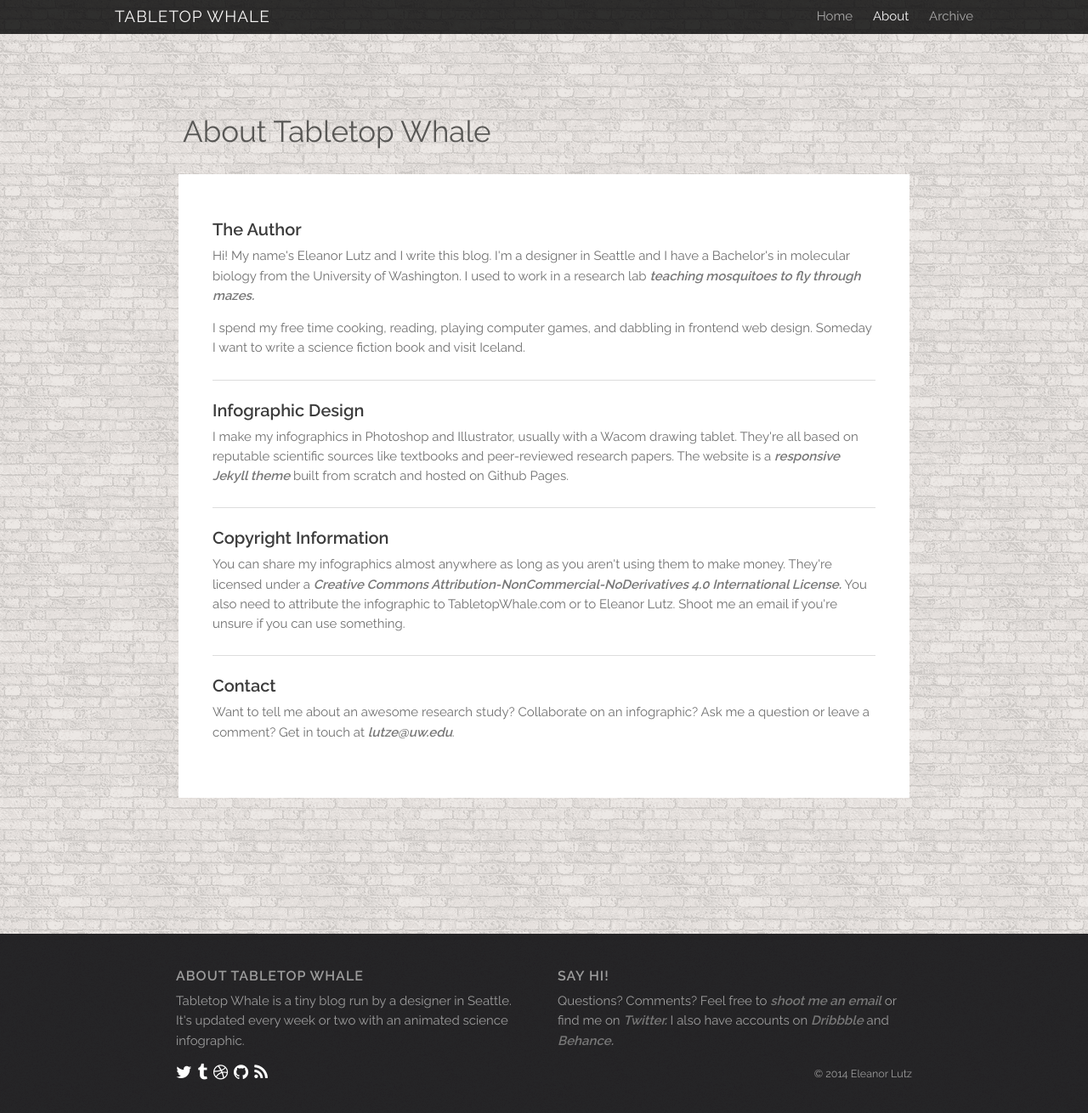
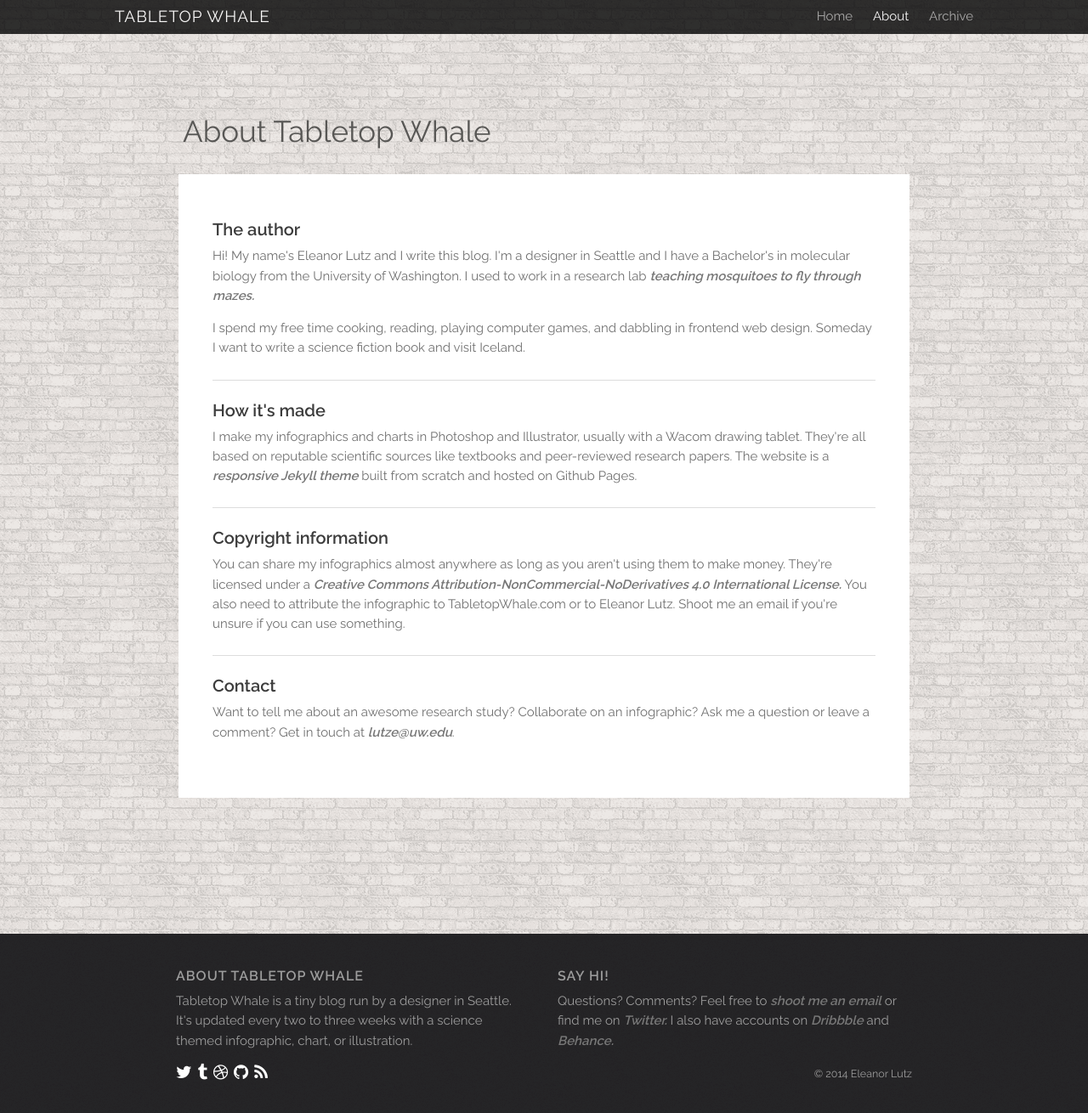
Before and after one commit to meishen1991/TabletopWhale.github.io, a Jekyll site: the page built from faq.html, in a window 1280 px wide and 1349 px high. Shown: the top 1310 px of the window at 85% size. Built offline with Jekyll 4.4.1, drawn with Linux system fonts in a browser that asks for light colours; nearby versions of some CDN libraries; Markdown is read by kramdown in place of the engine named in the settings.

Commit message:
slight changes to title, faq, and footer wording

```diff
--- a/_includes/footer.html
+++ b/_includes/footer.html
@@ -6,7 +6,7 @@
       <tr>
       <td class="footer-table-cell">
       	<h1> About Tabletop Whale </h1>
-        <p > Tabletop Whale is a tiny blog run by a designer in Seattle. It's updated every week or two with an animated science infographic. </p>
+         <p > Tabletop Whale is a tiny blog run by a designer in Seattle. It's updated every two to three weeks with a science themed infographic, chart, or illustration. </p>
         <p>
           <div class="font-icons">
             <a href="https://twitter.com/eleanor_lutz"      target="_blank"   >   <i class="fa fa-twitter"   >     </i>  </a>
@@ -27,7 +27,7 @@
     <div class="btn-show-600">
       <!-- 1 column footer for small screens -->
         <h1> About </h1>
-        <p > Tabletop Whale is a tiny blog run by a designer in Seattle. It's updated every week or two with an animated science infographic. </p>
+        <p > Tabletop Whale is a tiny blog run by a designer in Seattle. It's updated every two to three weeks with a science themed infographic, chart, or illustration. </p>
         <h1> Say Hi! </h1>
         <p> Questions? Comments? Feel free to <a href="mailto:lutze@uw.edu">shoot me an email</a> or find me on <a href="https://twitter.com/eleanor_lutz" target="_blank">Twitter.</a> I also have accounts on </a> <a href="http://dribbble.com/HellofromtheMoon" target="_blank">Dribbble</a> and <a href="http://behance.net/hellofromthemoon" target="_blank">Behance.</a> </p>
         <div class="font-icons">
--- a/_layouts/default.html
+++ b/_layouts/default.html
@@ -32,8 +32,8 @@
 {% if paginator.page == 1 %}
 <div class="title-container">
    <div class="title">
-      <h1>Tabletop Whale is an original science infographic blog.</h1>
-      <h2> Infographics made with love by a designer with a molecular biology degree. New designs published every two to three weeks. </h2>
+      <h1>Tabletop Whale is an original science illustration blog.</h1>
+      <h2> Made with love by a designer with a molecular biology degree. New charts, infographics, or illustrations published every two to three weeks. </h2>
   </div>
 </div>
 {% else %}
--- a/_layouts/faq.html
+++ b/_layouts/faq.html
@@ -35,15 +35,15 @@
 
 <div class="container">
   <main class="margin-small">
-          <h2>The Author</h2>
+          <h2>The author</h2>
           <p> Hi! My name's Eleanor Lutz and I write this blog. I'm a designer in Seattle and I have a Bachelor's in molecular biology from the University of Washington. I used to work in a research lab <a href="http://www.ncbi.nlm.nih.gov/pubmed/24737761" target="_blank">teaching mosquitoes to fly through mazes.</a></p><p>I spend my free time cooking, reading, playing computer games, and dabbling in frontend web design.  Someday I want to write a science fiction book and visit Iceland. </p>
           <hr class="faq-hr">
 
-          <h2> Infographic Design </h2>
-          <p> I make my infographics in Photoshop and Illustrator, usually with a Wacom drawing tablet. They're all based on reputable scientific sources like textbooks and peer-reviewed research papers. The website is a <a href="https://github.com/TabletopWhale/TabletopWhale.github.io">responsive Jekyll theme</a> built from scratch and hosted on Github Pages.
+          <h2> How it's made </h2>
+          <p> I make my infographics and charts in Photoshop and Illustrator, usually with a Wacom drawing tablet. They're all based on reputable scientific sources like textbooks and peer-reviewed research papers. The website is a <a href="https://github.com/TabletopWhale/TabletopWhale.github.io">responsive Jekyll theme</a> built from scratch and hosted on Github Pages.
           <hr class="faq-hr">
 
-          <h2> Copyright Information</h2>
+          <h2> Copyright information</h2>
           <p> You can share my infographics almost anywhere as long as you aren't using them to make money. They're licensed under a <a href="http://creativecommons.org/licenses/by-nc-nd/4.0/">Creative Commons Attribution-NonCommercial-NoDerivatives 4.0 International License. </a> You also need to attribute the infographic to TabletopWhale.com or to Eleanor Lutz. Shoot me an email if you're unsure if you can use something. </p>
           <hr class="faq-hr">
 
```
Also changed, not shown: 6 other files.
